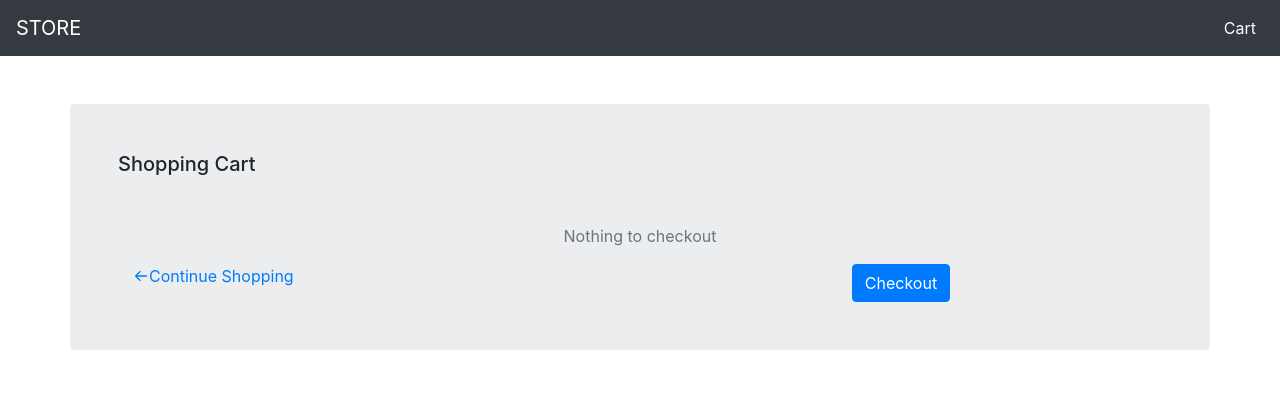
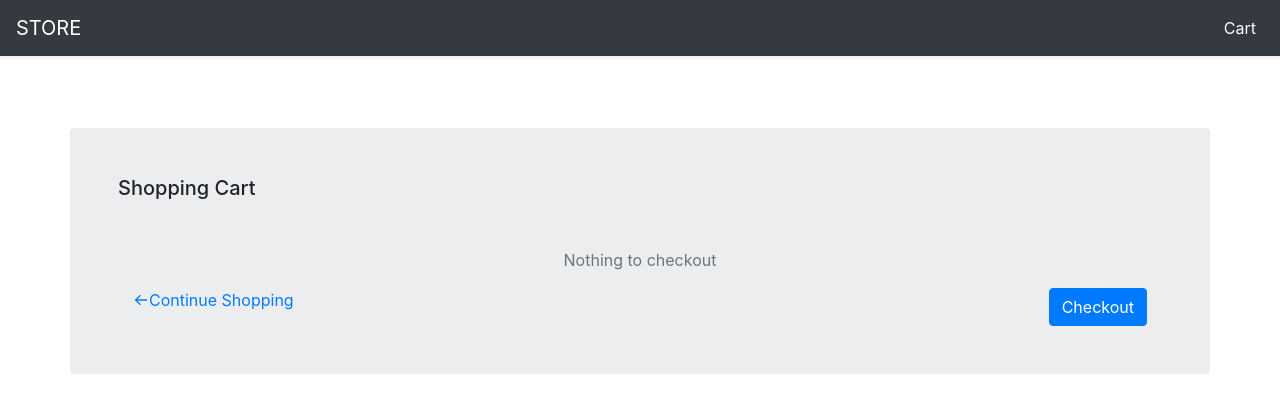
Before and after one commit to jawariaalvi32/Shoe-store, a React (Create React App) app: page /cart in a window 1280 px wide. Shown: the top 412 px of the page. Built offline with nearby package versions, Linux system fonts and the light colour scheme.

Commit message:
Styling + Add header

```diff
--- a/public/index.html
+++ b/public/index.html
@@ -24,7 +24,7 @@
       work correctly both with client-side routing and a non-root public URL.
       Learn how to configure a non-root public URL by running `npm run build`.
     -->
-    <title>React App</title>
+    <title>Shoe Store</title>
   </head>
   <body>
     <noscript>You need to enable JavaScript to run this app.</noscript>
--- a/src/App.css
+++ b/src/App.css
@@ -59,3 +59,17 @@
 .m-0 {
   margin-right: -90% !important;
 }
+.mb-10 {
+  margin-bottom: 10% !important;
+}
+.footer {
+  text-align: left;
+  padding-left: 3%;
+}
+.footer a{
+  text-decoration: none !important;
+  color: rgba(218, 211, 211, 0.904);
+}
+.footer a:hover {
+  color:white;
+}
--- a/src/components/cartbox.js
+++ b/src/components/cartbox.js
@@ -18,6 +18,19 @@ const ProductCard = () => {
         setCart(cart.splice(item, 1))
     }
 
+    const handleChange = (e, id) => {
+        e.preventDefault()
+        let quantity = (e.target.value == 0 || null) ? 1 : e.target.value
+
+        console.log(e.target.value)
+        const updatedCart = cart.map((item) => {
+
+            let price = item.id == id ? item.price = item.price * quantity: item
+            return item
+        })
+        setCart(updatedCart)
+    }
+
     return (
             <div className="container mt-5 bg-lighter rounded p-5" >
                 <h5 className="text-left mb-5">Shopping Cart</h5>
@@ -32,7 +45,7 @@ const ProductCard = () => {
                                 <td className="w-15"><img src={item.img[0]} alt="product" width="100%"/></td>
                                 <td className="align-middle">{item.title}</td>
                                 <td  className="align-middle">{item.color[0]}</td>
-                                <td  className="align-middle"><input type="number" min="1" max="4" step="1"/></td>
+                                <td  className="align-middle"><input type="number" min="1" max="4" step="1" onChange={(e) => handleChange(e, item.id)}/></td>
                                 <td className="text-muted align-middle">${item.price} </td>
                                 <td  className="align-middle"><span onClick={() => remove(item.id)}><GrFormClose/></span></td>
                             </tr>
--- a/src/components/checkout.js
+++ b/src/components/checkout.js
@@ -18,7 +18,7 @@ const Checkout = () => {
 
         return (
             <div>
-                <Button onClick={ confirmCheckout }>Checkout</Button>
+                <Button onClick={ confirmCheckout } className="float-right">Checkout</Button>
                     <Modal show={show}>
                         <Modal.Body>
                             <button type="button" className="close mb-2" onClick={() => setShow(!show)}>
--- /dev/null
+++ b/src/components/footer.js
@@ -0,0 +1,12 @@
+import React from 'react'
+import '../App.css'
+
+function Footer() {
+    return (
+            <footer className="bg-dark mt-5 footer">
+                <a href="https://github.com/jawariaalvi32/Shoe-store">Source Code</a>
+            </footer>
+    )
+}
+
+export default Footer
--- a/src/components/header.js
+++ b/src/components/header.js
@@ -8,8 +8,8 @@ class Header extends React.Component {
 
     render() {
         return (
-            <div>
-                <Navbar collapseOnSelect expand="lg" bg="dark" variant="dark">
+            <div className="mb-10">
+                <Navbar collapseOnSelect expand="lg" bg="dark" className="fixed-top shadow-sm bg-dark" variant="dark">
                     <Navbar.Brand><Link to="/" className="link">STORE</Link></Navbar.Brand>
                     <Navbar.Toggle aria-controls="responsive-navbar-nav" />
                     <Navbar.Collapse id="responsive-navbar-nav">
--- a/src/layout/home.js
+++ b/src/layout/home.js
@@ -1,9 +1,8 @@
 import React from 'react';
 import '../App.css';
 import Card from '../components/card'
+import Footer from '../components/footer';
 import Header from '../components/header'
-import CartContextProvider from '../context/CartContext';
-import ProductContextProvider from '../context/ProductContext';
 
 
 class ProductCard extends React.Component {
@@ -13,6 +12,7 @@ class ProductCard extends React.Component {
             <div>
                 <Header/>
                 <Card/>
+                <Footer/>
             </div>
         )
     }
```
Also changed, not shown: 1 other file (tests, documents, lock files or other folders).
